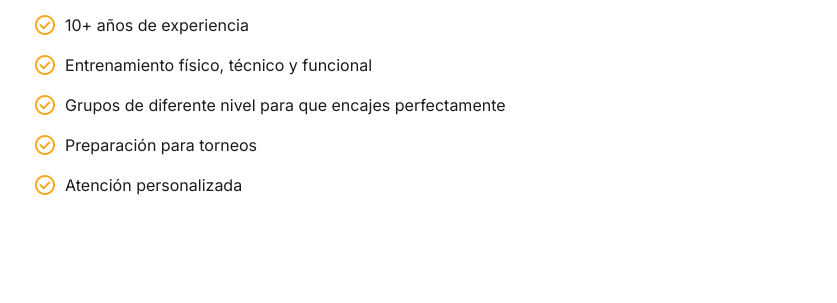
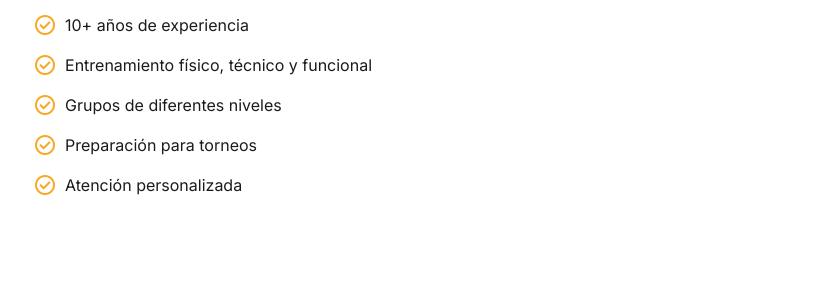
Before and after one commit to fran72/club, a plain HTML site: page index.html in a window 1280 px wide. Shown: the part 226-529 px from the top of the page, 0-837 px from the left. Drawn offline with nearby package versions, Linux system fonts and the light colour scheme.

Commit message:
texto corregido

```diff
--- a/index.html
+++ b/index.html
@@ -213,7 +213,7 @@
                 </li>
                 <li class="flex items-center gap-xs">
                   <span class="material-symbols-outlined text-secondary" data-icon="check_circle">check_circle</span>
-                  <span>Grupos de diferente nivel para que encajes perfectamente</span>
+                  <span>Grupos de diferentes niveles</span>
                 </li>
                 <li class="flex items-center gap-xs">
                   <span class="material-symbols-outlined text-secondary" data-icon="check_circle">check_circle</span>
```
